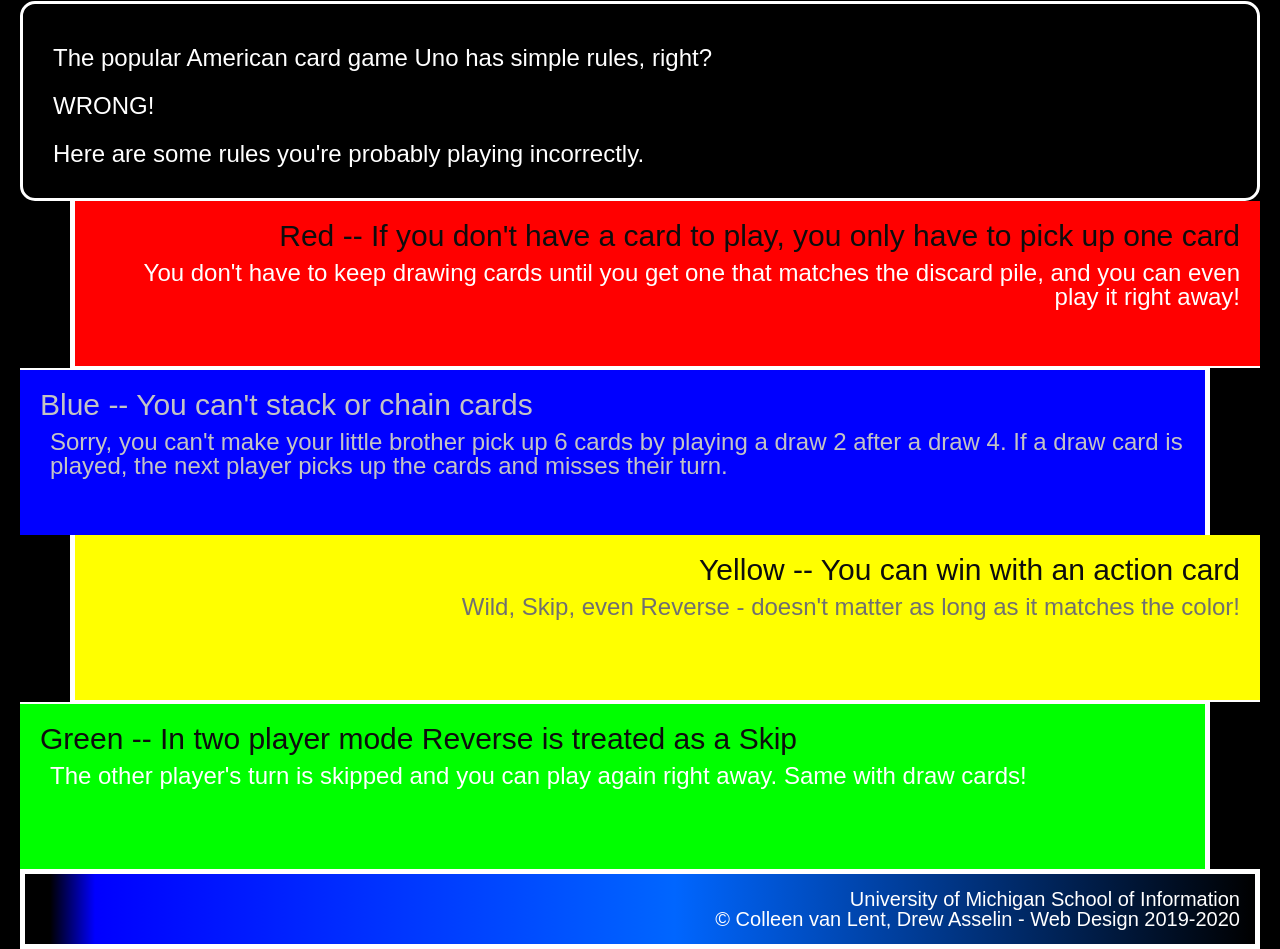
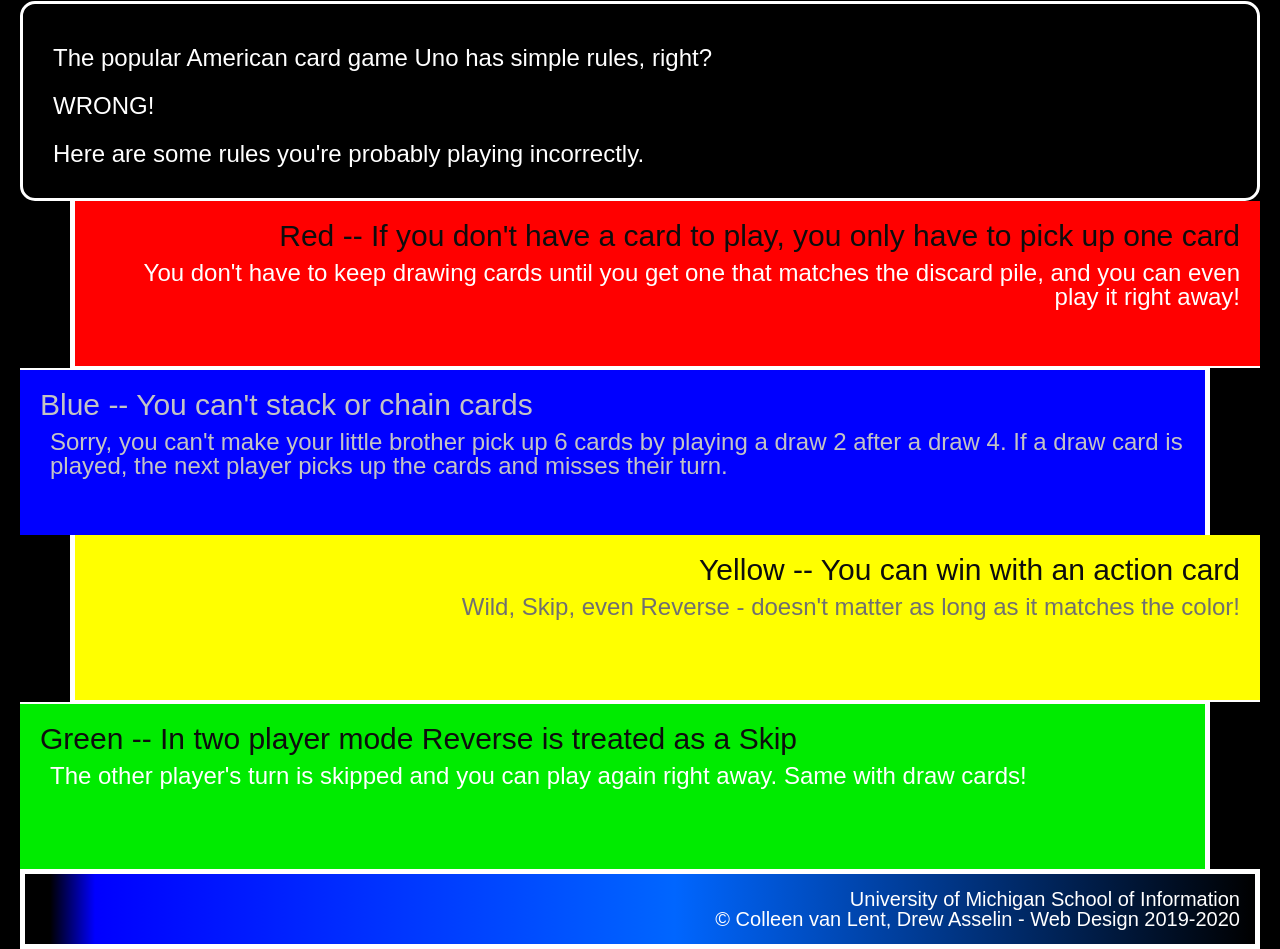
Before and after one commit to raecarrell/hw3-2023, a plain HTML site: page index.html in a window 1280 px wide. Shown: the part 327-1276 px from the top of the page. Drawn offline with Linux system fonts and the light colour scheme.

Commit message:
Add files via upload

```diff
--- a/css/style.css
+++ b/css/style.css
@@ -5,7 +5,7 @@
     margin-left: 20px;
     margin-right: 20px;
     margin-bottom: None;
-    font-family: Arial, Veranda;
+    font-family: Arial, Verdana;
 }
 h1{
     font-size: 42px;
@@ -76,7 +76,7 @@
     color: #707070;
 }
 .green{
-    background: #00FF00;
+    background: #00EB00;
     text-align: left;
     margin-right: 50px;
     border-right: solid 5px #FFFFFF;
@@ -93,7 +93,7 @@
     font-size: 20px;
     text-align: right;
     padding-right: 15px;
-    padding-left:None;
+    padding-left: None;
     padding-bottom: 15px;
     padding-top: 15px;
 }
```
